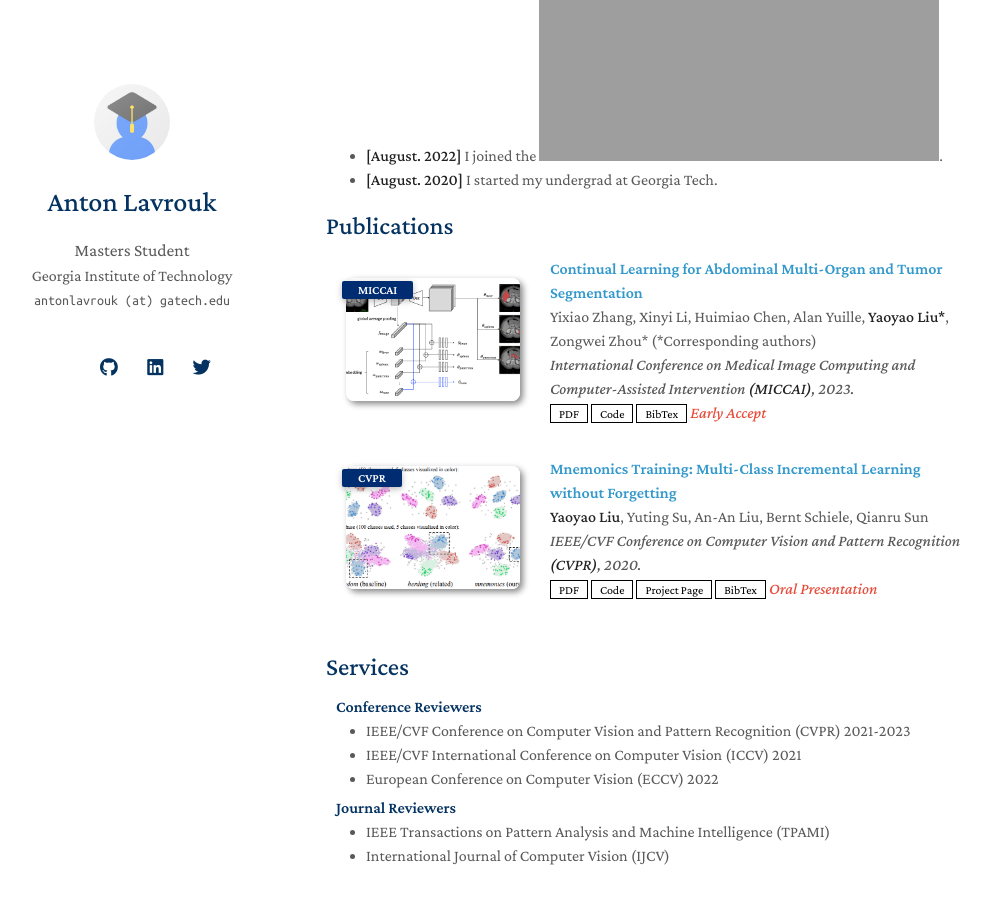
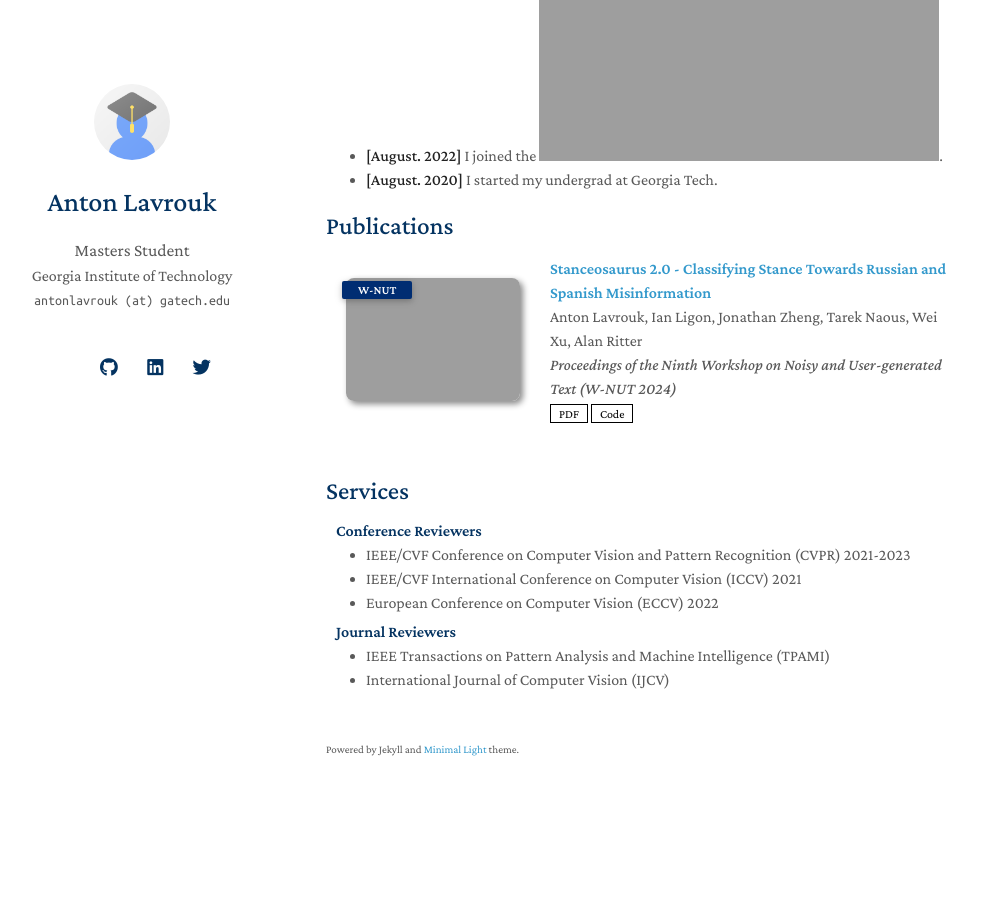
Before and after one commit to alavrouk/alavrouk.github.io, a Jekyll site: the page built from index.md, in a window 1280 px wide and 900 px high, scrolled down 541 px. Shown: the whole window, without its empty margins (144-1135 px from the left). Built offline with Jekyll 4.4.1, drawn with Linux system fonts in a browser that asks for light colours; nearby versions of some CDN libraries; a style sheet for code colours, icons or effects is not loaded; our own code applies the rules of GitHub Pages for plain Markdown files; after the commit the page ends 1371 px from its top, so only the background shows below that; grey boxes are pictures that could not be loaded.

Commit message:
Update publications.yml

```diff
--- a/_data/publications.yml
+++ b/_data/publications.yml
@@ -1,22 +1,9 @@
 main:
 
-  - title: Continual Learning for Abdominal Multi-Organ and Tumor Segmentation
-    authors: Yixiao Zhang, Xinyi Li, Huimiao Chen, Alan Yuille, <strong>Yaoyao Liu*</strong>, Zongwei Zhou* (*Corresponding authors)
-    conference_short: MICCAI
-    conference: International Conference on Medical Image Computing and Computer-Assisted Intervention <strong>(MICCAI)</strong>, 2023.
-    pdf: https://arxiv.org/pdf/2306.00988.pdf
-    code: https://github.com/MrGiovanni/ContinualLearning
-    bibtex: https://bib.yliu.me/MICCAI23.txt
-    image: ./assets/img/teaser_example_2.png
-    notes: Early Accept
-
-  - title: "Mnemonics Training: Multi-Class Incremental Learning without Forgetting"
-    authors: <strong>Yaoyao Liu</strong>, Yuting Su, An-An Liu, Bernt Schiele, Qianru Sun
-    conference_short: CVPR
-    conference: IEEE/CVF Conference on Computer Vision and Pattern Recognition <strong>(CVPR)</strong>, 2020.
-    pdf: https://arxiv.org/pdf/2002.10211.pdf
-    code: https://github.com/yaoyao-liu/class-incremental-learning/tree/main/mnemonics-training
-    page: https://class-il.mpi-inf.mpg.de/mnemonics/
-    bibtex: https://class-il.mpi-inf.mpg.de/mnemonics/
-    notes: Oral Presentation
-    image: ./assets/img/teaser_example.png
+  - title: Stanceosaurus 2.0 - Classifying Stance Towards Russian and Spanish Misinformation
+    authors: Anton Lavrouk, Ian Ligon, Jonathan Zheng, Tarek Naous, Wei Xu, Alan Ritter
+    conference_short: W-NUT
+    conference: Proceedings of the Ninth Workshop on Noisy and User-generated Text (W-NUT 2024)
+    pdf: https://aclanthology.org/2024.wnut-1.4.pdf
+    code: https://github.com/JonathanQZheng/Stanceosaurus
+    image: ./assets/img/staneosaurus.png
```
